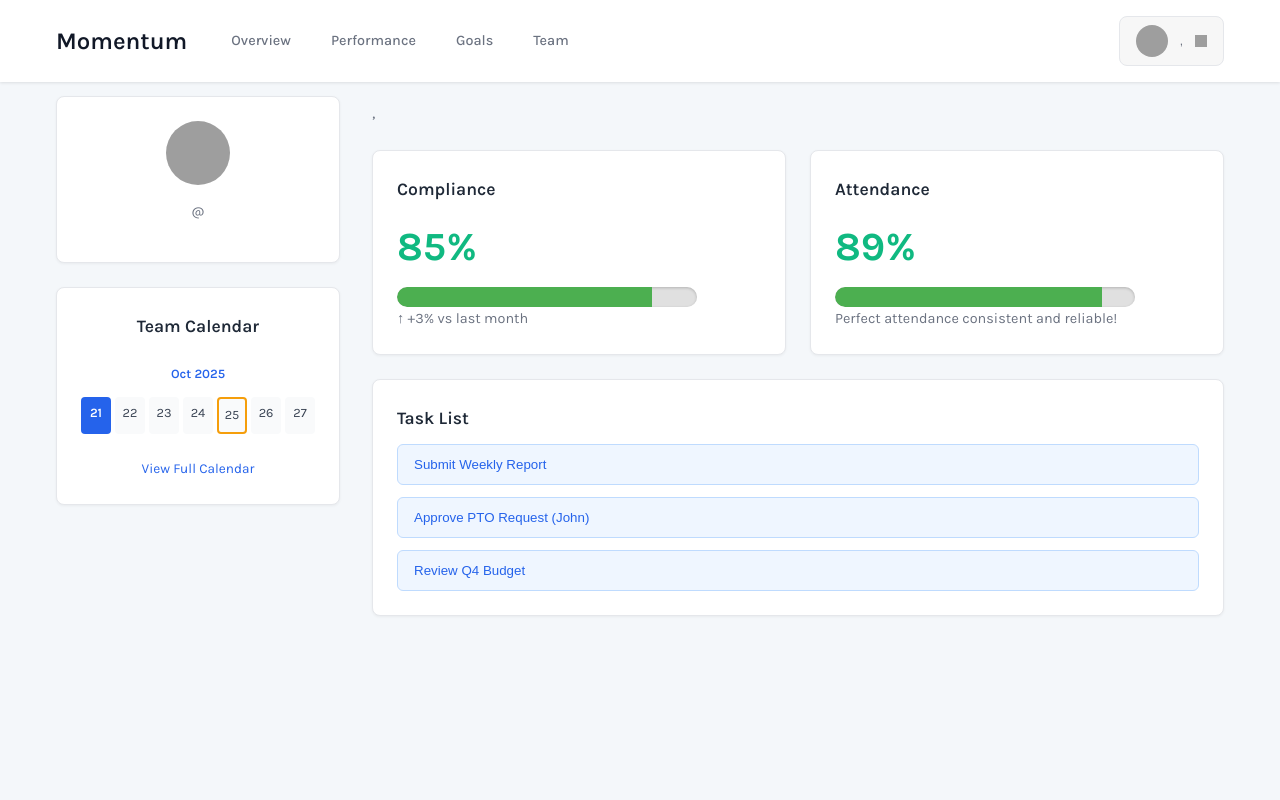
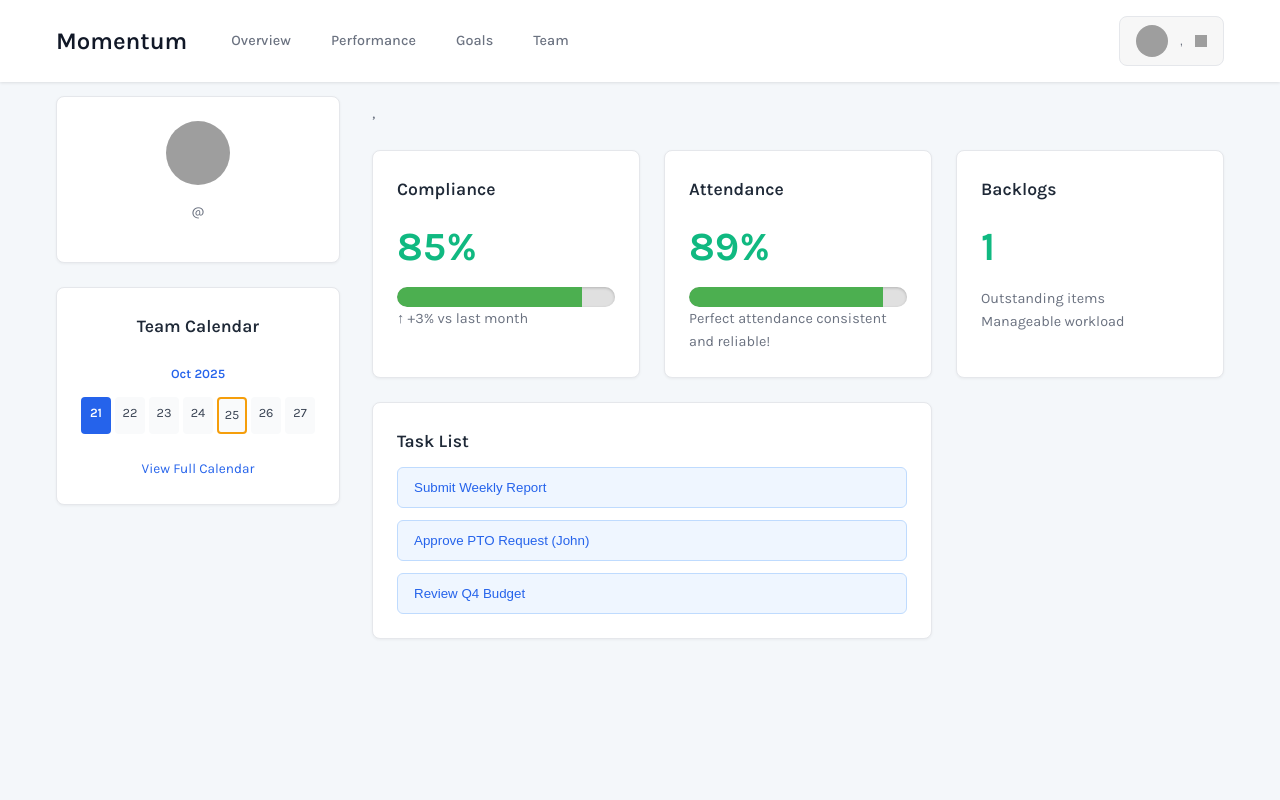
Before and after one commit to hetorydetorydak/CSIT327-G2-Momentum, a Django app: template momentum_performance_evaluation_tracker/templates/dashboard/dashboard.html in a window 1280 px wide. Run offline with Django 5.2, Linux system fonts and the light colour scheme; the template is opened without the code that fills it, so the values that code supplies are empty; grey boxes are pictures that could not be loaded.

Commit message:
added backlog card

```diff
--- a/momentum_performance_evaluation_tracker/templates/dashboard/dashboard.html
+++ b/momentum_performance_evaluation_tracker/templates/dashboard/dashboard.html
@@ -122,6 +122,15 @@
                         <p class="card-detail">Perfect attendance consistent and reliable!</p>
                     </div>
 
+                    <!-- Backlogs KPI Card -->
+                    <div class="dashboard-card kpi-card">
+                        <h3 class="card-title">Backlogs</h3>
+                        <p class="card-metric success">1</p>
+                        <p class="card-detail">Outstanding items</p>
+                        <p class="card-detail">Manageable workload</p>
+                    </div>
+
+
                     <!-- Task List Card -->
                     <div class="dashboard-card wide-card">
                         <h3 class="card-title">Task List</h3>
```
